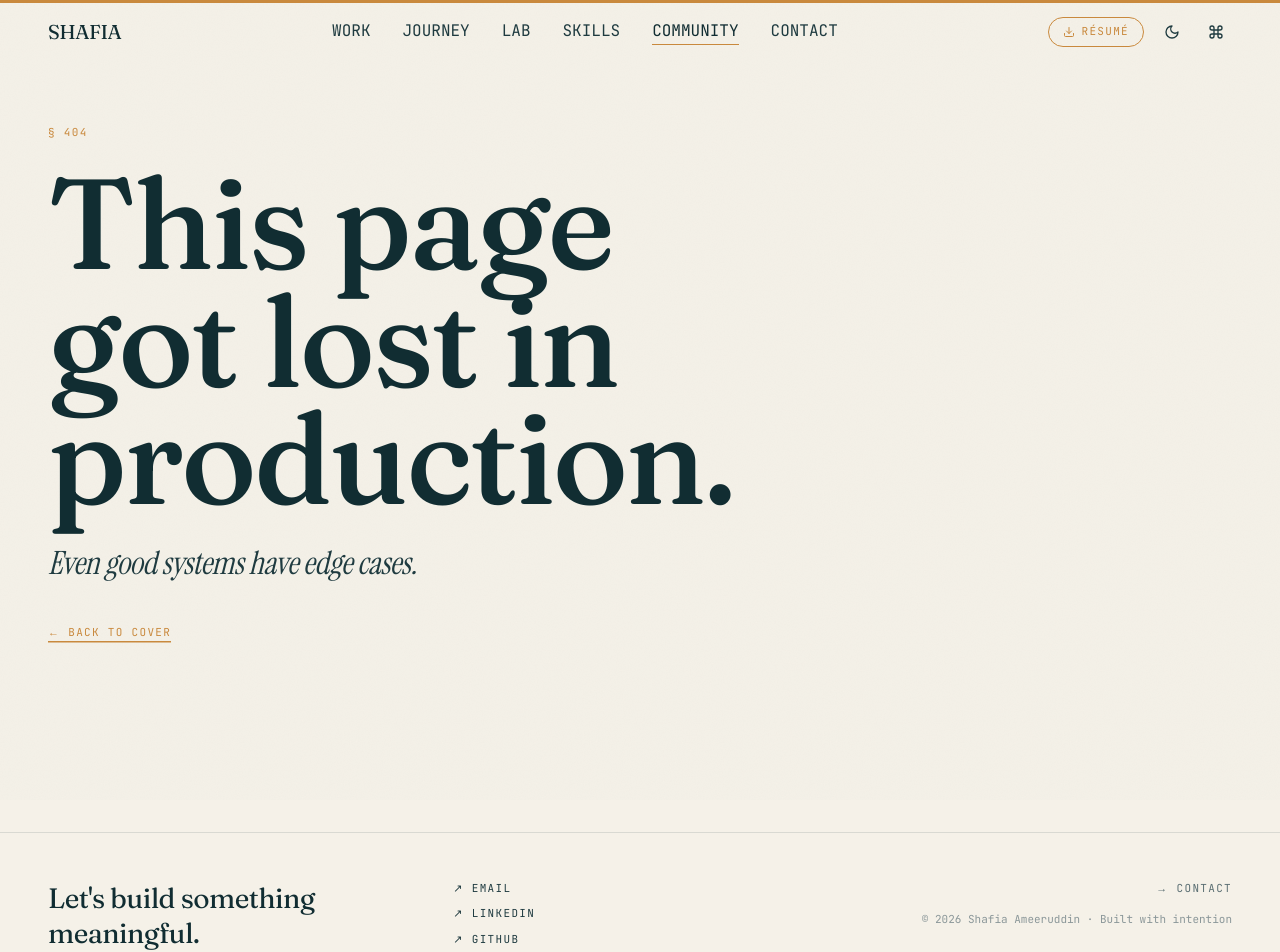
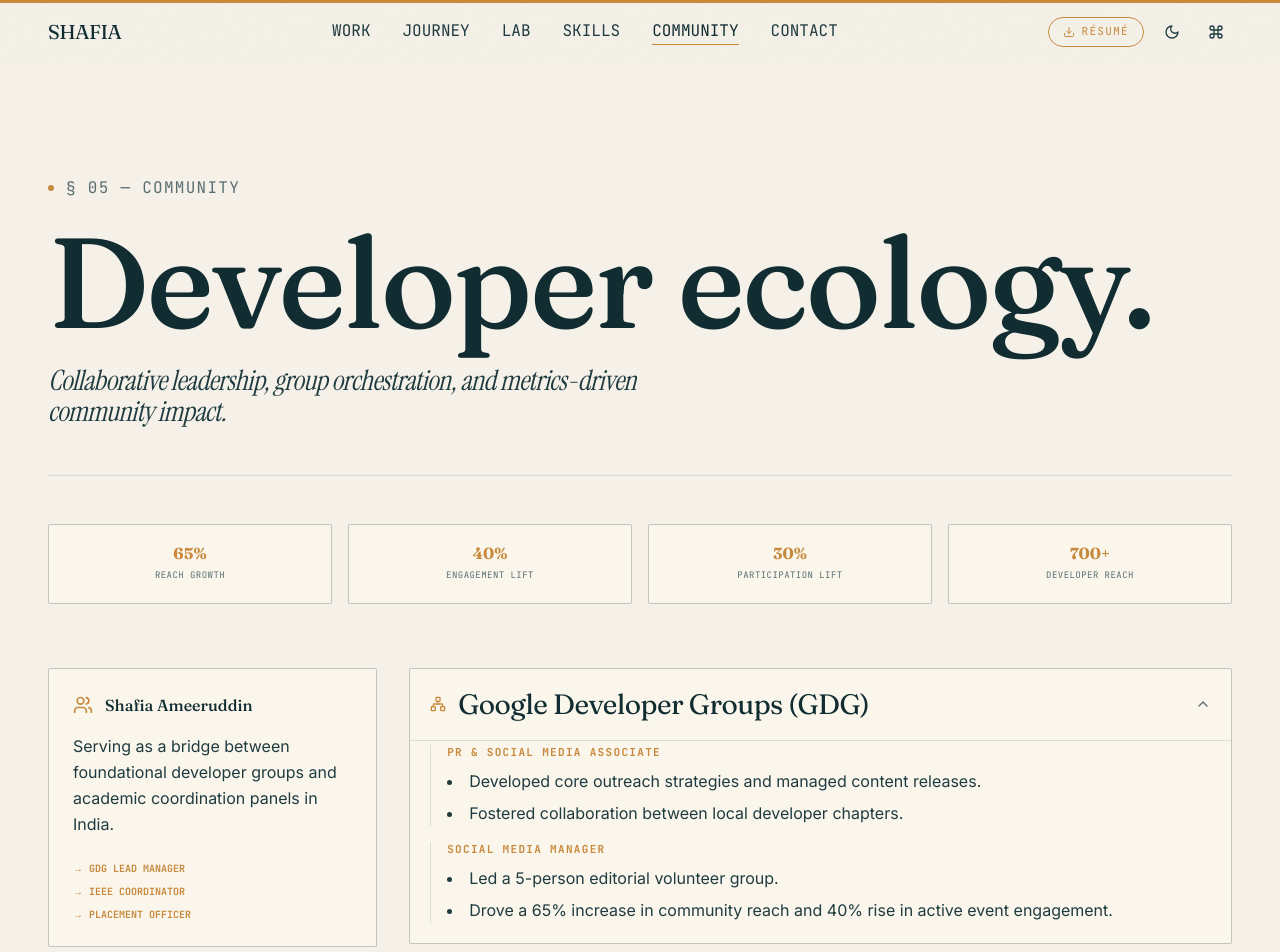
Before and after one commit to Shafia-01/buildwithshafia.dev, a Next.js app: page /community in a window 1280 px wide. Before the commit this address had no page. Shown: the top 952 px of the page. Built offline with nearby package versions, Linux system fonts and the light colour scheme.

Commit message:
feat: complete Wave 7 skills and community node route pages

```diff
--- /dev/null
+++ b/app/community/page.tsx
@@ -0,0 +1,113 @@
+"use client";
+
+import { useState } from "react";
+import { communityNetwork, communityStats } from "@/content/community/network";
+import { FadeRise } from "@/components/motion/primitives";
+import { SectionNumber, MetaLabel } from "@/components/typography";
+import { ChevronDown, ChevronUp, Network, Users } from "lucide-react";
+
+export default function CommunityPage() {
+  const [openAccordions, setOpenAccordions] = useState<Record<string, boolean>>({
+    gdg: true
+  });
+
+  const toggleAccordion = (id: string) => {
+    setOpenAccordions((prev) => ({
+      ...prev,
+      [id]: !prev[id]
+    }));
+  };
+
+  return (
+    <main className="min-h-screen pt-28 pb-24 px-6 lg:px-12 bg-paper text-ink">
+      <div className="max-w-wide mx-auto">
+        {/* Header Section */}
+        <div className="border-b border-rule pb-12 mb-12">
+          <SectionNumber number="05" name="COMMUNITY" />
+          <h1 className="mt-6 font-display text-display-md md:text-display-lg text-ink leading-[0.95] tracking-tight">
+            Developer ecology.
+          </h1>
+          <p className="mt-6 font-editorial italic text-headline-sm md:text-headline-md text-ink-soft max-w-2xl leading-relaxed">
+            Collaborative leadership, group orchestration, and metrics-driven community impact.
+          </p>
+        </div>
+
+        {/* Stats Strip */}
+        <div className="grid grid-cols-2 md:grid-cols-4 gap-4 mb-16">
+          {communityStats.map((stat, i) => (
+            <div key={i} className="p-5 border border-rule-strong bg-paper-soft text-center rounded-sm">
+              <span className="block font-display text-display-xs text-brass font-bold leading-none">
+                {stat.metric}
+              </span>
+              <span className="block font-mono text-[9px] uppercase tracking-wider text-ink-muted mt-2">
+                {stat.label}
+              </span>
+            </div>
+          ))}
+        </div>
+
+        {/* Community Node List (Mobile & Desktop Accordion/Tree layout) */}
+        <div className="grid md:grid-cols-[1fr_2.5fr] gap-8 items-start">
+          <div className="p-6 border border-rule-strong bg-paper-soft rounded-sm">
+            <div className="flex items-center gap-3 mb-4">
+              <Users className="w-5 h-5 text-brass" />
+              <h3 className="font-display text-headline-sm text-ink">Shafia Ameeruddin</h3>
+            </div>
+            <p className="text-body-xs text-ink-soft leading-relaxed">
+              Serving as a bridge between foundational developer groups and academic coordination panels in India.
+            </p>
+            <div className="mt-6 space-y-2 font-mono text-[10px] text-brass uppercase font-bold">
+              <div>→ GDG Lead manager</div>
+              <div>→ IEEE Coordinator</div>
+              <div>→ Placement officer</div>
+            </div>
+          </div>
+
+          <div className="space-y-4">
+            {communityNetwork.map((node, index) => {
+              const isOpen = !!openAccordions[node.id];
+              return (
+                <FadeRise key={node.id} delay={index * 0.05} className="w-full">
+                  <div className="border border-rule-strong bg-paper-soft rounded-sm">
+                    {/* Header trigger */}
+                    <button
+                      type="button"
+                      onClick={() => toggleAccordion(node.id)}
+                      className="w-full flex items-center justify-between p-5 text-left font-display text-headline-sm md:text-headline-md text-ink hover:text-brass transition-colors"
+                    >
+                      <div className="flex items-center gap-3">
+                        <Network className="w-4 h-4 text-brass" />
+                        <span>{node.label}</span>
+                      </div>
+                      {isOpen ? <ChevronUp className="w-4 h-4 text-ink-muted" /> : <ChevronDown className="w-4 h-4 text-ink-muted" />}
+                    </button>
+
+                    {/* Accordion content */}
+                    {isOpen && (
+                      <div className="px-5 pb-5 pt-1 border-t border-rule/50 space-y-4">
+                        {node.connections.map((conn, idx) => (
+                          <div key={idx} className="pl-4 border-l border-brass/50">
+                            <h4 className="font-mono text-meta-xs text-brass uppercase font-bold mb-2">
+                              {conn.label}
+                            </h4>
+                            <ul className="space-y-1.5">
+                              {conn.subImpacts?.map((imp, i) => (
+                                <li key={i} className="text-body-xs text-ink-soft leading-relaxed list-disc list-inside">
+                                  {imp}
+                                </li>
+                              ))}
+                            </ul>
+                          </div>
+                        ))}
+                      </div>
+                    )}
+                  </div>
+                </FadeRise>
+              );
+            })}
+          </div>
+        </div>
+      </div>
+    </main>
+  );
+}
--- /dev/null
+++ b/app/skills/page.tsx
@@ -0,0 +1,62 @@
+import type { Metadata } from "next";
+import { skillEcosystem } from "@/content/skills/ecosystem";
+import { FadeRise } from "@/components/motion/primitives";
+import { SectionNumber } from "@/components/typography";
+
+export const metadata: Metadata = {
+  title: "Skills & Capabilities",
+  description: "Technical capability clusters and core competencies of Shafia Ameeruddin.",
+};
+
+export default function SkillsPage() {
+  return (
+    <main className="min-h-screen pt-28 pb-24 px-6 lg:px-12 bg-paper text-ink">
+      <div className="max-w-wide mx-auto">
+        {/* Header Section */}
+        <div className="border-b border-rule pb-12 mb-12">
+          <SectionNumber number="06" name="CAPABILITIES" />
+          <h1 className="mt-6 font-display text-display-md md:text-display-lg text-ink leading-[0.95] tracking-tight">
+            The capability map.
+          </h1>
+          <p className="mt-6 font-editorial italic text-headline-sm md:text-headline-md text-ink-soft max-w-2xl leading-relaxed">
+            Consellation map of language proficiency, machine learning modules, and deployment stacks.
+          </p>
+        </div>
+
+        {/* 9 Constellation clusters as simple CSS-grid star map cards */}
+        <div className="grid md:grid-cols-3 gap-6">
+          {skillEcosystem.map((group, idx) => (
+            <FadeRise key={group.id} delay={idx * 0.04}>
+              <div className="p-6 border border-rule-strong bg-paper-soft hover:border-brass transition-all duration-base h-full flex flex-col justify-between rounded-sm">
+                <div>
+                  <div className="flex items-center gap-2 mb-4">
+                    <span className="w-1.5 h-1.5 rounded-full bg-brass shrink-0 animate-pulse" />
+                    <h3 className="font-mono text-meta-xs uppercase tracking-wider text-ink font-bold">
+                      {group.title}
+                    </h3>
+                  </div>
+
+                  {/* Dot lists without progress percentages */}
+                  <ul className="space-y-2.5">
+                    {group.skills.map((skill) => (
+                      <li key={skill} className="flex items-center gap-2 text-body-sm text-ink-soft">
+                        <span className="w-1 h-1 bg-ink-muted/60 rounded-full shrink-0" />
+                        <span>{skill}</span>
+                      </li>
+                    ))}
+                  </ul>
+                </div>
+
+                <div className="mt-6 pt-4 border-t border-rule/50">
+                  <span className="font-mono text-[9px] uppercase tracking-wider text-ink-whisper">
+                    CLUSTER 0{idx + 1}
+                  </span>
+                </div>
+              </div>
+            </FadeRise>
+          ))}
+        </div>
+      </div>
+    </main>
+  );
+}
```
